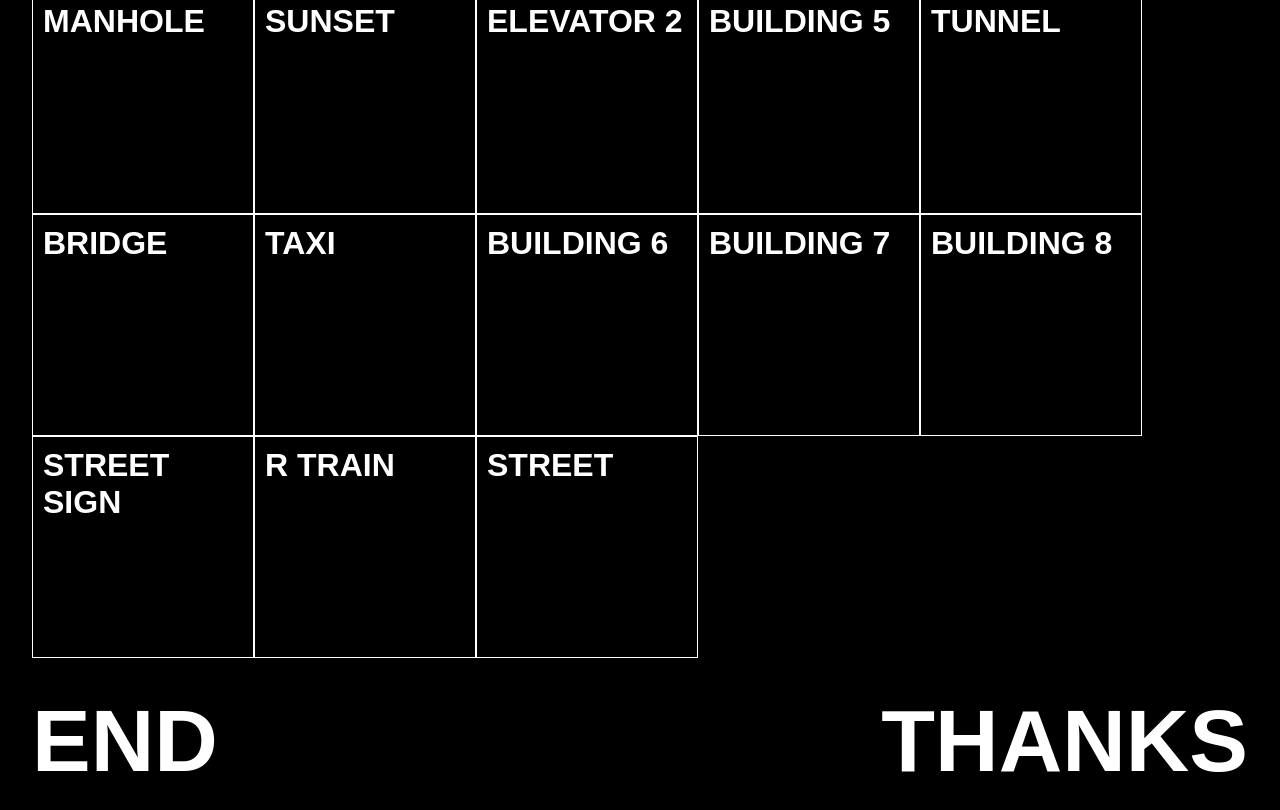
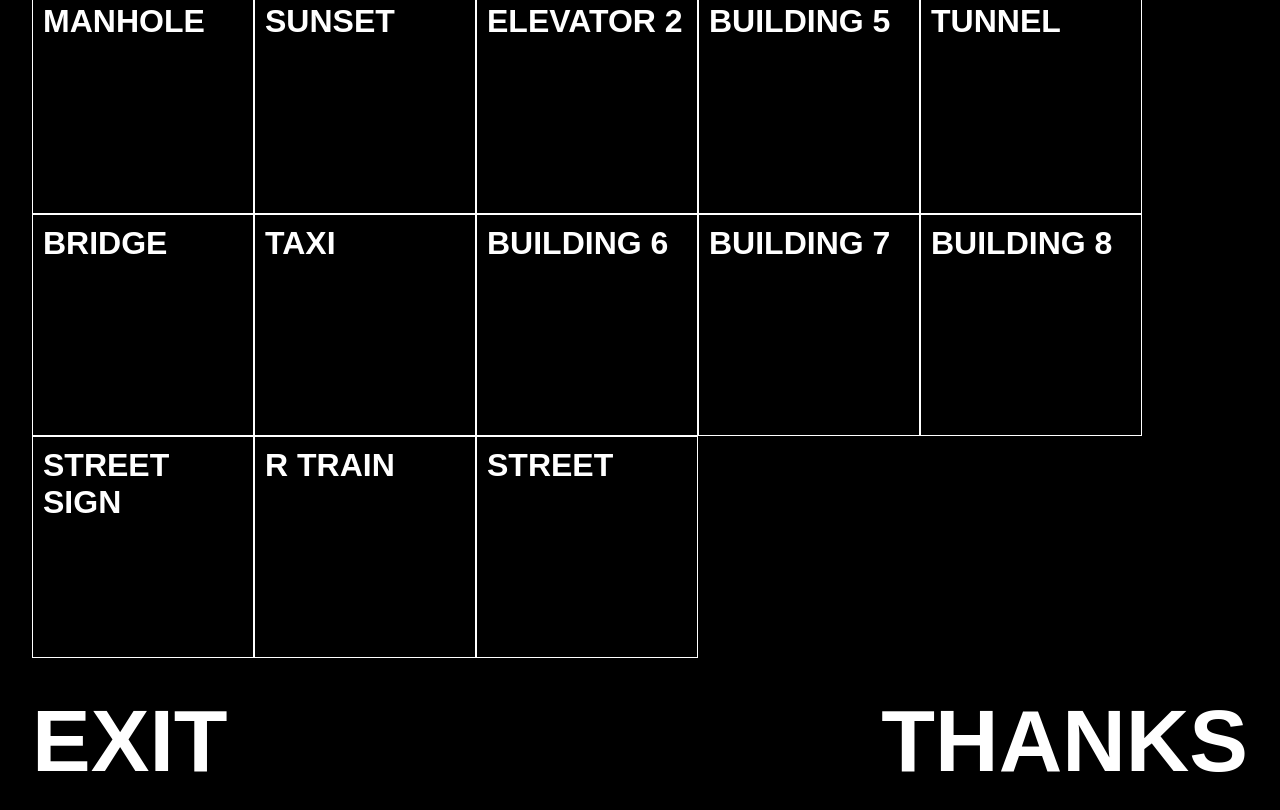
Before and after one commit to thisisyining/patterninthecity, a plain HTML site: page index.html in a window 1280 px wide. Shown: the part 840-1650 px from the top of the page. Drawn offline with Linux system fonts and the light colour scheme.

Commit message:
bottom margin update

```diff
--- a/index.html
+++ b/index.html
@@ -14,7 +14,6 @@
 		</section>
 
 		<section>
-
     	<div class="test1 hovering">
 				<ul>
 					<p>57TH STREET</p>
@@ -291,10 +290,9 @@
     	</div>
   	</section>
 
-		<section class="titletext">
-			<h1> END </h1>
+		<section class="titletext2">
+			<h1> EXIT </h1>
 			<h1> THANKS </h1>
-		</section>
   	</section>
   </body>
 </html>
--- a/style.css
+++ b/style.css
@@ -11,6 +11,11 @@ section {
 }
 
 
+.titletext2 {
+	display: flex;
+	justify-content: space-between;
+	margin-bottom: 32px;
+}
 
 .titletext {
 	display: flex;
```
